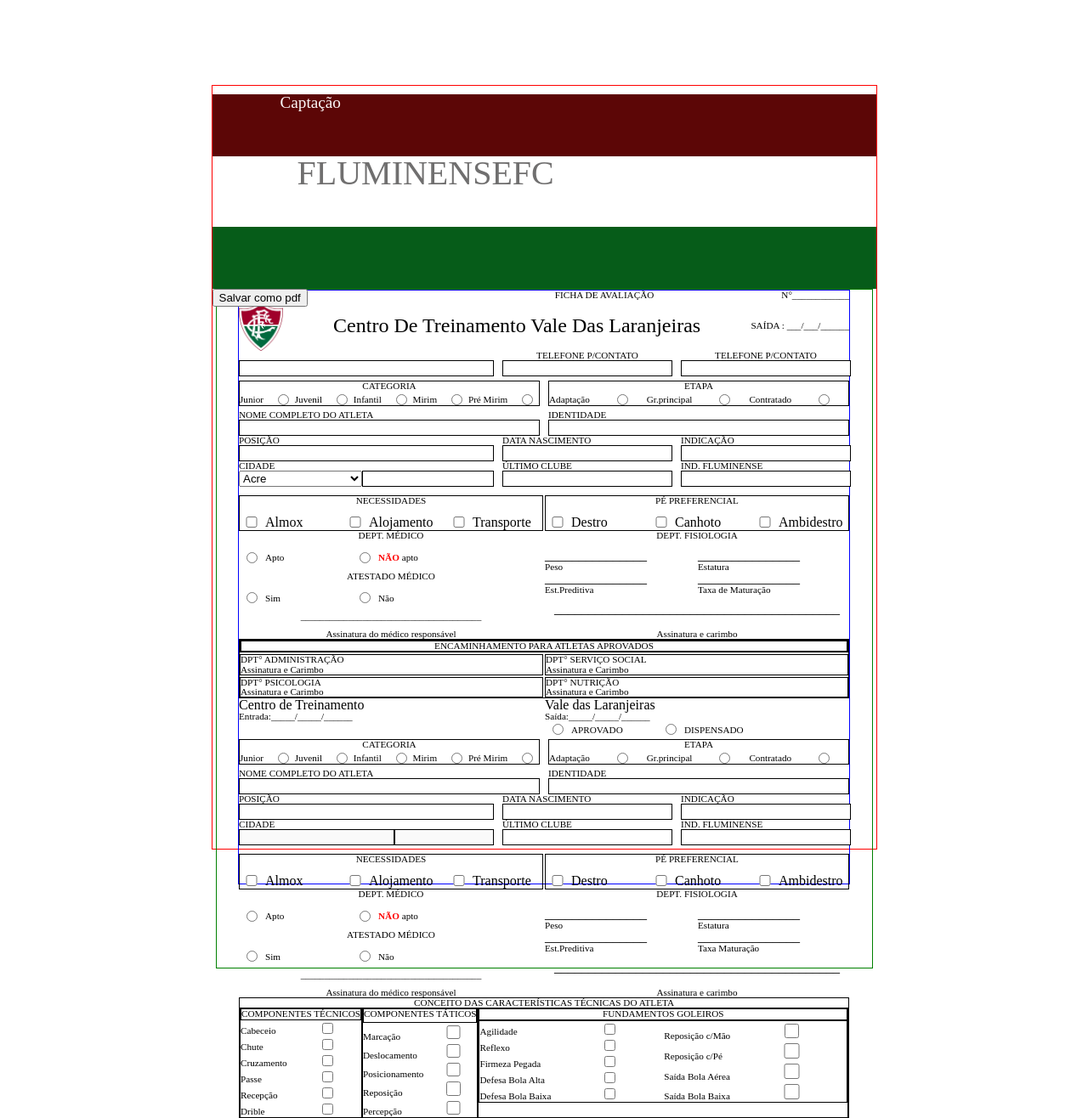
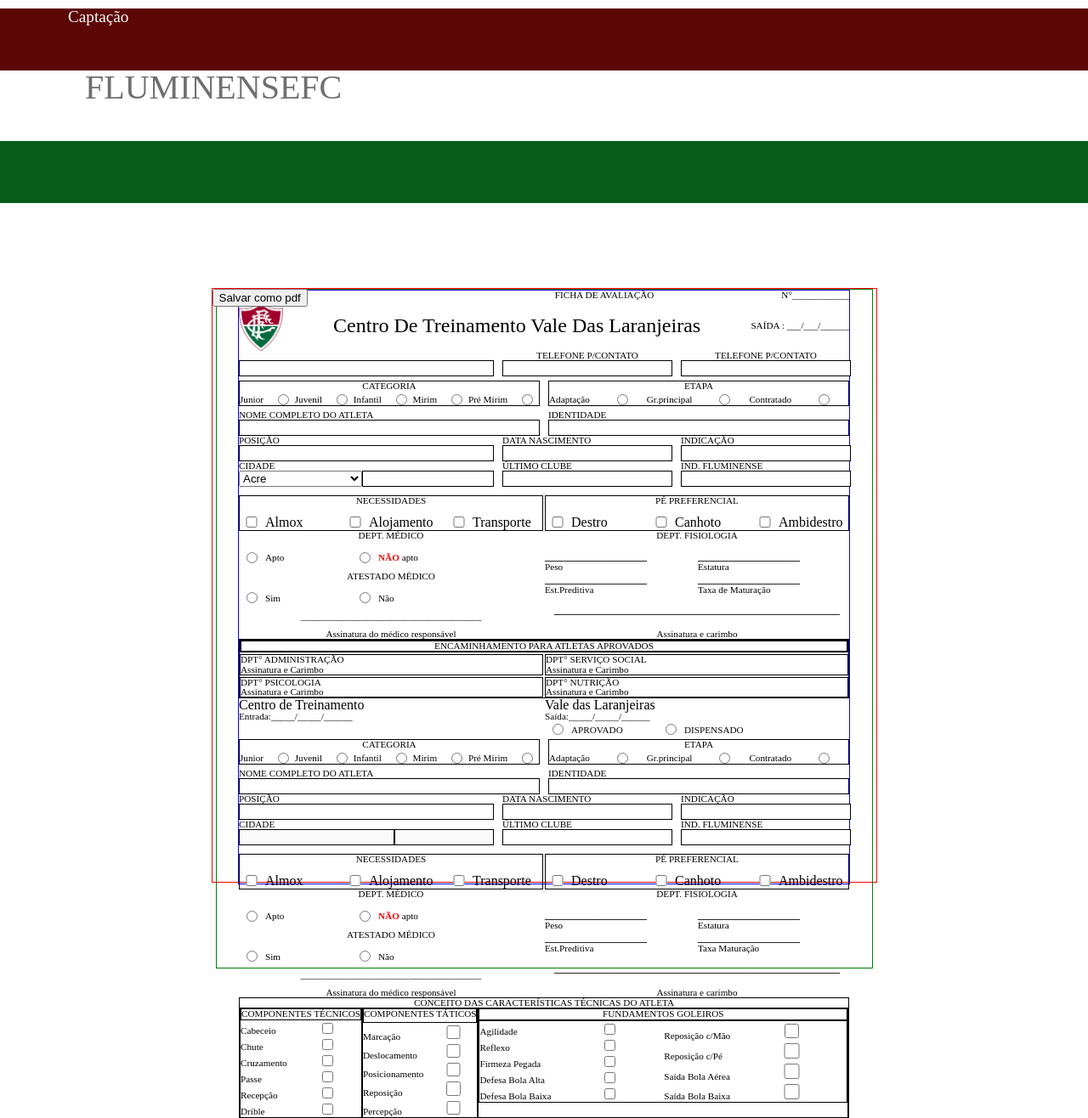
Before and after one commit to Fluminense-Football-Club/Captacao, a PHP site: page / in a window 1280 px wide. Shown: the top 1316 px of the page at 85% size. Run offline with PHP 8.4, Linux system fonts and the light colour scheme.

Commit message:
Cabeçalho configurado, imprimindo em uma página

```diff
--- a/header.css
+++ b/header.css
@@ -1,3 +1,4 @@
+
 .topo img {
   display: block;
   object-fit: cover;
--- a/index.html
+++ b/index.html
@@ -9,7 +9,6 @@
 </head>
 
 <body>
-
   <header class="topo">
     <!-- <img src="./img/escudo.png" alt=""> -->
     <div class="faixaVerm">
@@ -20,9 +19,7 @@
     </div>
     <div class="faixaVerde"></div>
   </header>
-
-
-
+  <div class="geral">
     <button type="submit" id="botao">Salvar como pdf</button>
     <div class="container" id="printable">
       <!-- Linha1 -->
@@ -80,7 +77,7 @@
 
         <!-- Informações do atleta -->
         <div class="col2-1fr">
-        <div class="nome" >
+          <div class="nome">
             <p>nome completo do atleta</p>
             <input type="text" id="nomeFrm1">
           </div>
@@ -97,7 +94,7 @@
           </div>
           <div class="dt-nasc">
             <p>Data Nascimento</p>
-          <input type="text" id="dtNascFrm1" >
+            <input type="text" id="dtNascFrm1">
           </div>
 
           <div class="indicacao">
@@ -267,11 +264,11 @@
             <span>Juvenil</span>
             <input type="radio" name="categoriaFrm2" id="">
             <span>Infantil</span>
-          <input type="radio" name="categoriaFrm2"id="">
+            <input type="radio" name="categoriaFrm2" id="">
             <span>Mirim</span>
-          <input type="radio" name="categoriaFrm2"id="">
+            <input type="radio" name="categoriaFrm2" id="">
             <span>Pré Mirim</span>
-          <input type="radio" name="categoriaFrm2"id="">
+            <input type="radio" name="categoriaFrm2" id="">
           </div>
 
           <div class="etapa">
@@ -279,9 +276,9 @@
             <span>Adaptação</span>
             <input type="radio" name="etapaFrm2" id="">
             <span>Gr.principal</span>
-          <input type="radio" name="etapaFrm2"id="2">
+            <input type="radio" name="etapaFrm2" id="2">
             <span>Contratado</span>
-          <input type="radio" name="etapaFrm2"id="1">
+            <input type="radio" name="etapaFrm2" id="1">
           </div>
         </div>
         <!-- Informações do atleta -->
@@ -476,7 +473,7 @@
           _______________________________________________________________________________________________<br>
         </div>
       </div>
-
+    </div>
 
 
     <script src="./script.js"></script>
--- a/style.css
+++ b/style.css
@@ -1,8 +1,13 @@
 @import url("./reset.css");
 @import url("./header.css");
 
-body {
-  height: 900px; /**/
+
+body{
+  width: 100%;
+  margin-bottom: 100px;
+}
+.geral {
+  height: 700px; /**/
   width: 783px;
   margin: 0 auto;
   box-sizing: border-box;
@@ -11,10 +16,7 @@ body {
   margin-top: 100px;
 }
 
-.geral{
-  display: grid;
 
-}
 
 
 
```
Lines whose indentation alone changed are shown as unchanged.
